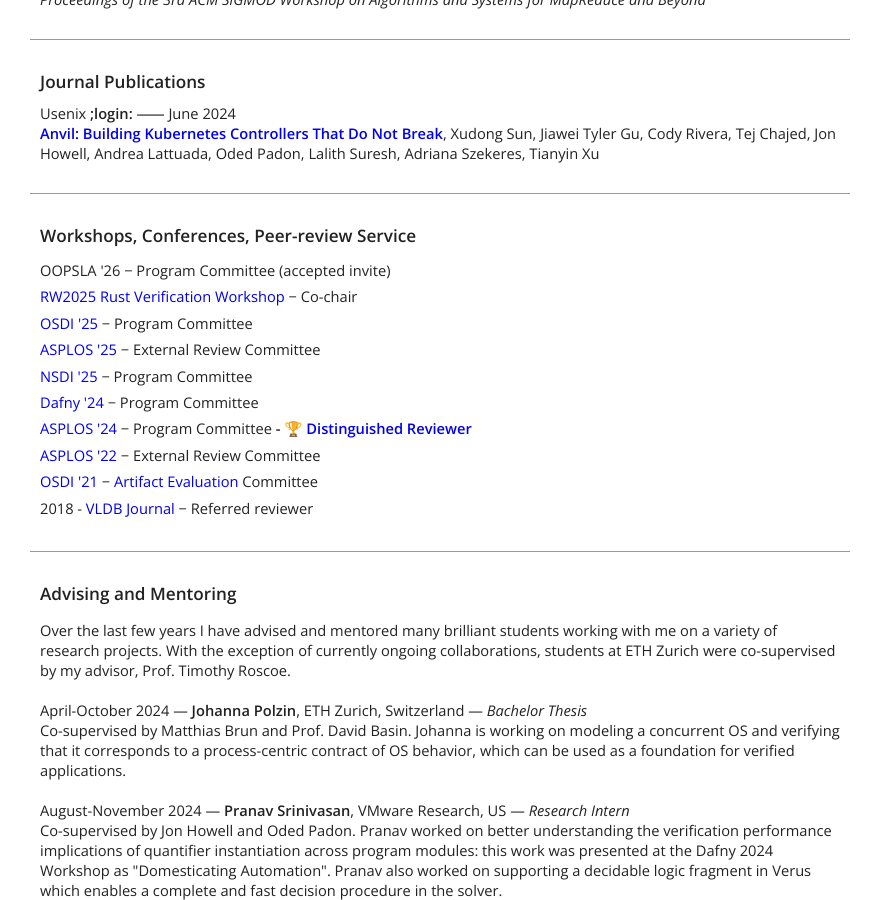
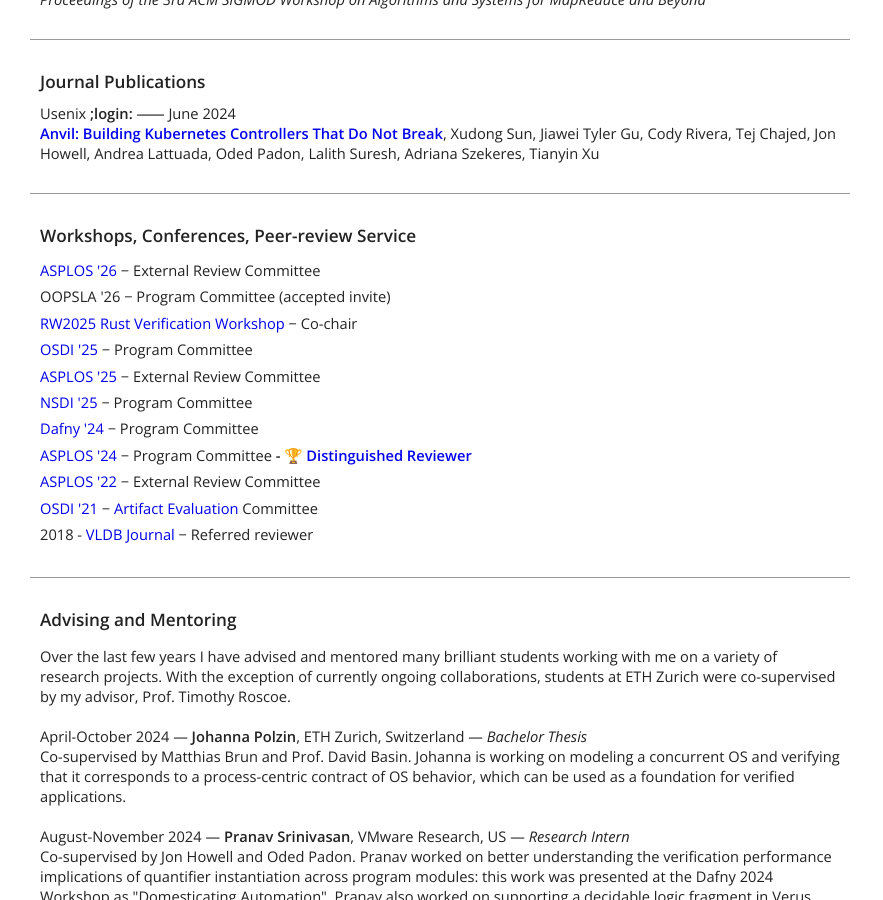
Before and after one commit to utaal/utaal.github.io, a Jekyll site: the page built from index.html, in a window 1280 px wide and 900 px high, scrolled down 2828 px. Shown: the whole window, without its empty margins (0-883 px from the left). Built offline with Jekyll 4.4.1, drawn with Linux system fonts in a browser that asks for light colours; nearby versions of some CDN libraries.

Commit message:
add asplos PC

```diff
--- a/index.html
+++ b/index.html
@@ -181,6 +181,9 @@
           <h3>Workshops, Conferences, Peer-review Service</h3>
           <ul class="resume-compact ul-service">
             <li>
+              <div><a href="https://www.asplos-conference.org/asplos2026/">ASPLOS '26</a> − External Review Committee</div>
+            </li>
+            <li>
               <div>OOPSLA '26 − Program Committee (accepted invite)</div>
             </li>
             <li>
@@ -190,7 +193,7 @@
               <div><a href="https://www.usenix.org/conference/osdi25">OSDI '25</a> − Program Committee</div>
             </li>
             <li>
-              <div><a href="https://www.usenix.org/conference/nsdi25">ASPLOS '25</a> − External Review Committee</div>
+              <div><a href="https://www.asplos-conference.org/asplos2025/">ASPLOS '25</a> − External Review Committee</div>
             </li>
             <li>
               <div><a href="https://www.usenix.org/conference/nsdi25">NSDI '25</a> − Program Committee</div>
```
